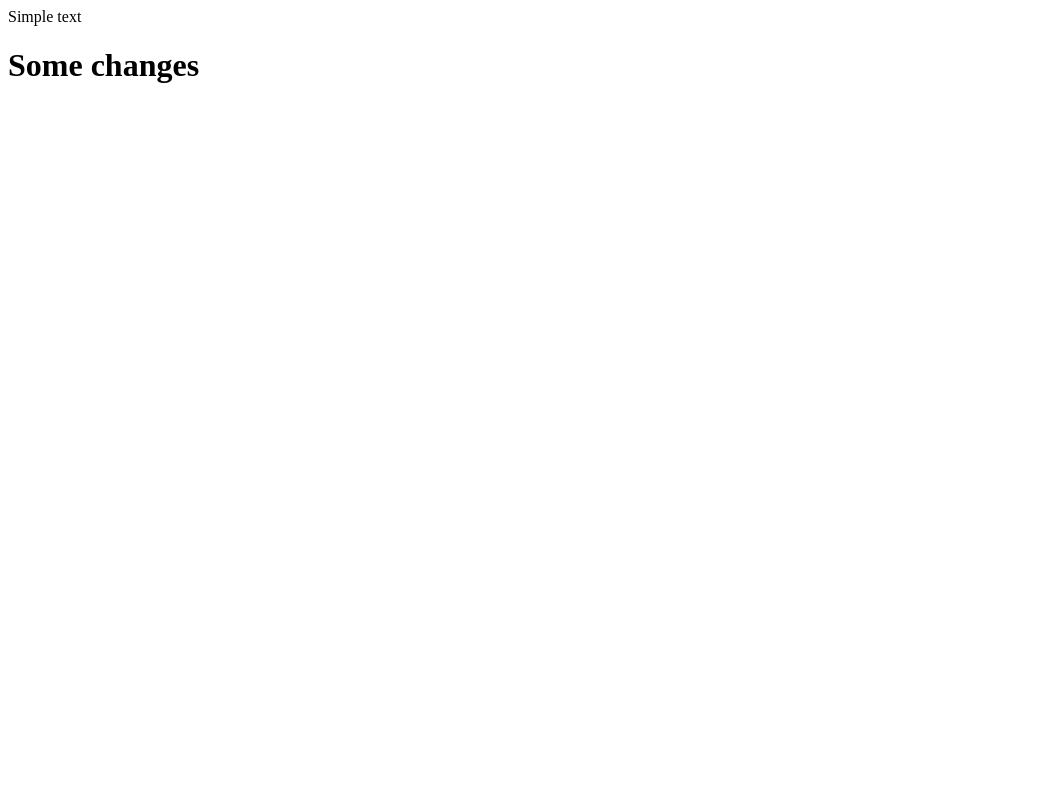
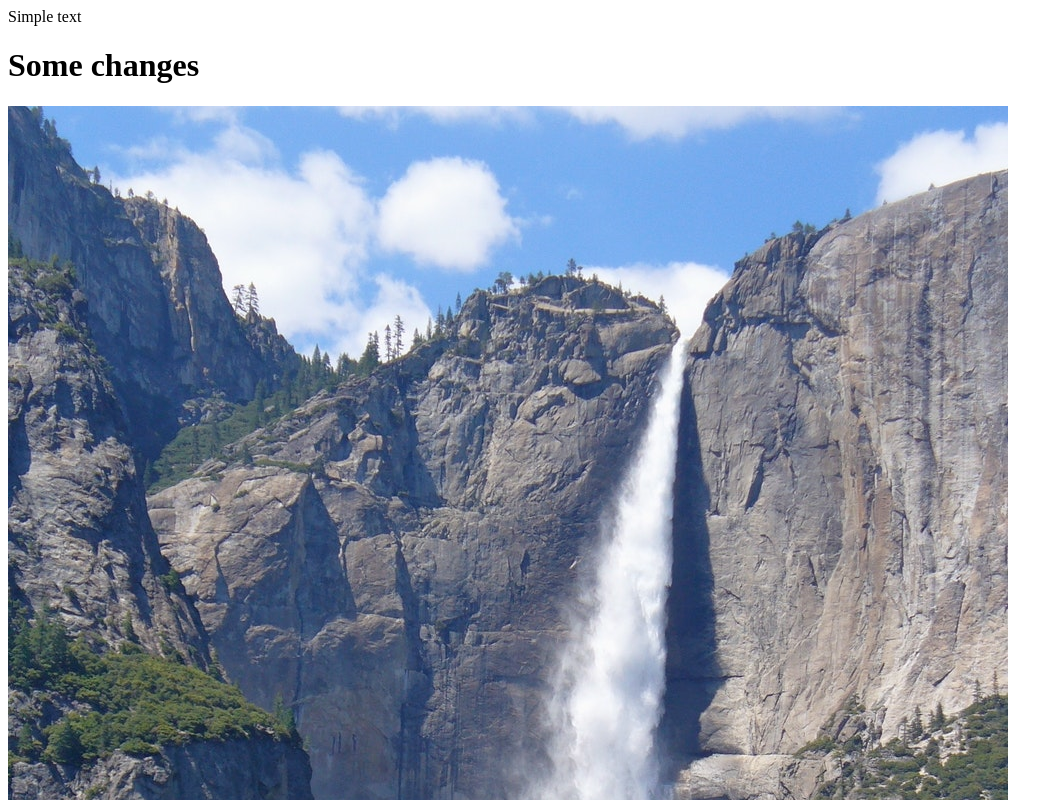
Before and after one commit to nick-fedostsov/beginning-with-git, a plain HTML site: page index.html in a window 1280 px wide. Shown: the top 800 px of the page, without its empty margins (0-1063 px from the left). Drawn offline with Linux system fonts and the light colour scheme.

Commit message:
image with Nature has been added

```diff
--- a/index.html
+++ b/index.html
@@ -8,7 +8,7 @@
 
 
         <h1>Some changes</h1>
-
+        <img src="img/nature.jpeg" />
     </body>
 
 
```
Also changed, not shown: img/nature.jpeg (added).
